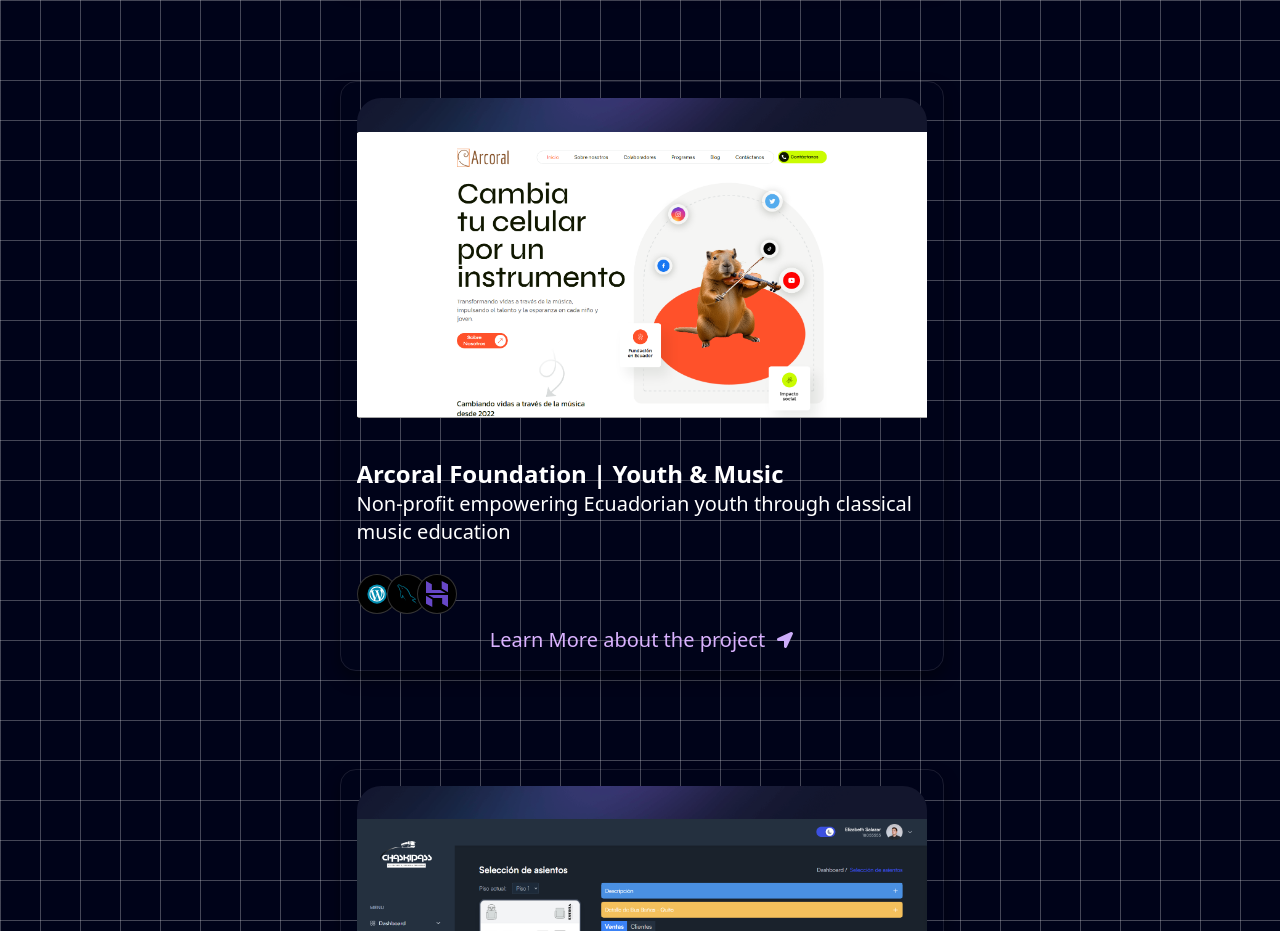
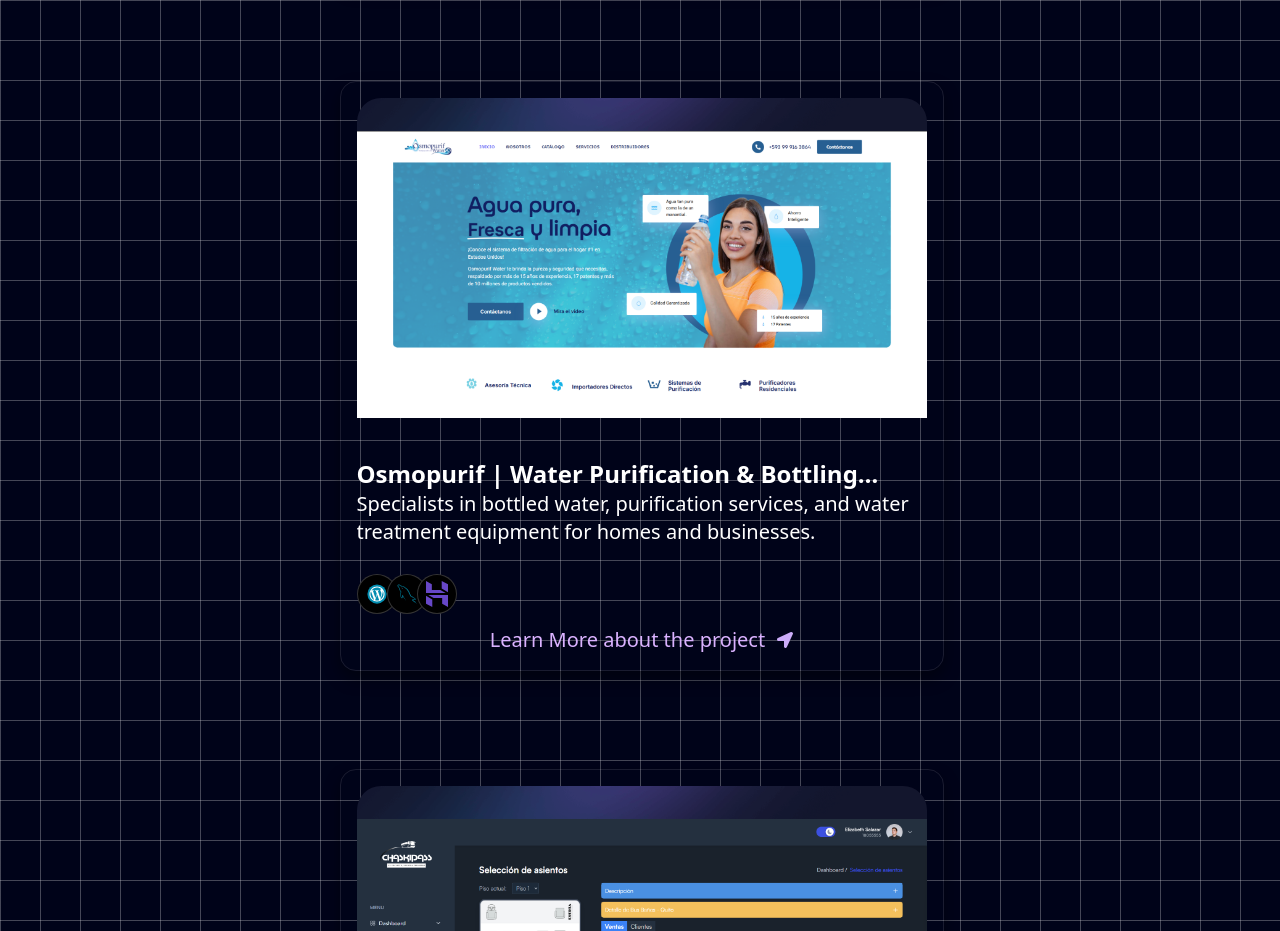
Before and after one commit to ANavas07/dev-portfolio, a Next.js app: page / in a window 1280 px wide. Shown: the part 2760-3691 px from the top of the page. Built offline with nearby package versions, Linux system fonts and the light colour scheme.

Commit message:
Languages
Spanish translation fixed

```diff
--- a/src/components/Footer.tsx
+++ b/src/components/Footer.tsx
@@ -7,7 +7,7 @@
 
 const Footer = () => {
 
-    const { description, descriptionES, title, titleES } = footerText;
+    const { description, descriptionES, title, titleES, btnText, btnTextES} = footerText;
     const { language } = useLanguage();
 
     return (
@@ -21,7 +21,7 @@
                     <p className='text-white-200 md:mt-10 my-5 text-center'>{language === 'EN' ? description : descriptionES}</p>
                     <a href="mailto:arielnavas05@gmail.com">
                         <MagicButton
-                            title="Let's get in touch"
+                            title={language === 'EN' ? btnText : btnTextES}
                             icon={<FaLocationArrow />}
                             position="right" />
                     </a>
--- a/src/components/ui/LaptopScroll.tsx
+++ b/src/components/ui/LaptopScroll.tsx
@@ -44,8 +44,8 @@
     const [isMobile, setIsMobile] = useState(false);
 
     // Use the language context to determine the current language
-    const {language} = useLanguage();
-    const {title:titleEN, titleES, imgLaptop}= laptopSectionData;
+    const { language } = useLanguage();
+    const { title: titleEN, titleES, imgLaptop } = laptopSectionData;
 
     useEffect(() => {
         if (window && window.innerWidth < 768) {
@@ -165,11 +165,14 @@
                 className="absolute inset-0 h-96 w-[32rem] rounded-2xl bg-[#010101] p-2"
             >
                 <div className="absolute inset-0 rounded-lg bg-[#272729]" />
-                <img
-                    src={src as string}
-                    alt="aceternity logo"
-                    className="absolute inset-0 h-full w-full rounded-lg object-cover object-left-top"
-                />
+                <a href="https://github.com/ANavas07" target="_blank" rel="noopener noreferrer">
+                    <img
+                        src={src as string}
+                        alt="aceternity logo"
+                        className="absolute inset-0 h-full w-full rounded-lg object-cover object-left-top"
+
+                    />
+                </a>
             </motion.div>
         </div>
     );
--- a/src/data/index.ts
+++ b/src/data/index.ts
@@ -40,7 +40,7 @@
     {
         id: 1,
         title: "I’m all ears — I believe good ideas can come from anywhere, and I’m always ready to learn and improve.",
-        titleES: "Estoy atento: creo que las buenas ideas pueden venir de cualquier parte y siempre estoy listo para aprender y mejorar.",
+        titleES: "Soy todo oídos! — Creo que las buenas ideas pueden venir de cualquier parte y siempre estoy listo para aprender y mejorar.",
         description: "",
         descriptionES: "",
         className: "lg:col-span-3 md:col-span-6 md:row-span-4 lg:min-h-[60vh]",
@@ -122,17 +122,17 @@
         descriptionES: "Monitoreo en tiempo real de iluminación para naves del Mercado Mayorista de Ambato",
         img: "/epema.png",
         iconLists: ["/flutter.svg", "/nodejs.svg", "/ts.svg", "/mysql.svg"],
-        link: "https://github.com/ANavas07/mayorista_app",
+        link: "Private repo",
     },
     {
         id: 2,
-        title: "Arcoral Foundation | Youth & Music",
-        titleES: "Fundación Arcoral | Jóvenes y Música",
-        description: "Non-profit empowering Ecuadorian youth through classical music education",
-        descriptionES: "Organización sin fines de lucro que transforma vidas mediante educación musical clásica",
-        img: "/arcoral.png",
+        title: "Osmopurif | Water Purification & Bottling Solutions",
+        titleES: "Osmopurif | Expertos en Agua Purificada y Equipos de Tratamiento",
+        description: "Specialists in bottled water, purification services, and water treatment equipment for homes and businesses.",
+        descriptionES: "Proveemos agua purificada, servicios de tratamiento y asesoría técnica para soluciones integrales en purificación.",
+        img: "/osmopurif.png",
         iconLists: ["/wordpress.svg", "/mysql.svg", "/hostinger.svg"],
-        link: "https://arcoral.org/",
+        link: "https://purificadoresecuador.com.ec/osmo/",
     },
     {
         id: 3,
@@ -242,6 +242,8 @@
     titleES: "¿Listo para llevar tu proyecto al siguiente nivel?",
     description: "Reach out to me today and let's discuss how I can help you achieve your goals.",
     descriptionES: "Contáctame hoy y hablemos sobre cómo puedo ayudarte a alcanzar tus objetivos.",
+    btnText: "Let's get in touch",
+    btnTextES: "Contactémonos",
 }
 
 export const socialMedia: SocialMediaType[] = [
```
Also changed, not shown: public/osmopurif.png (added).
